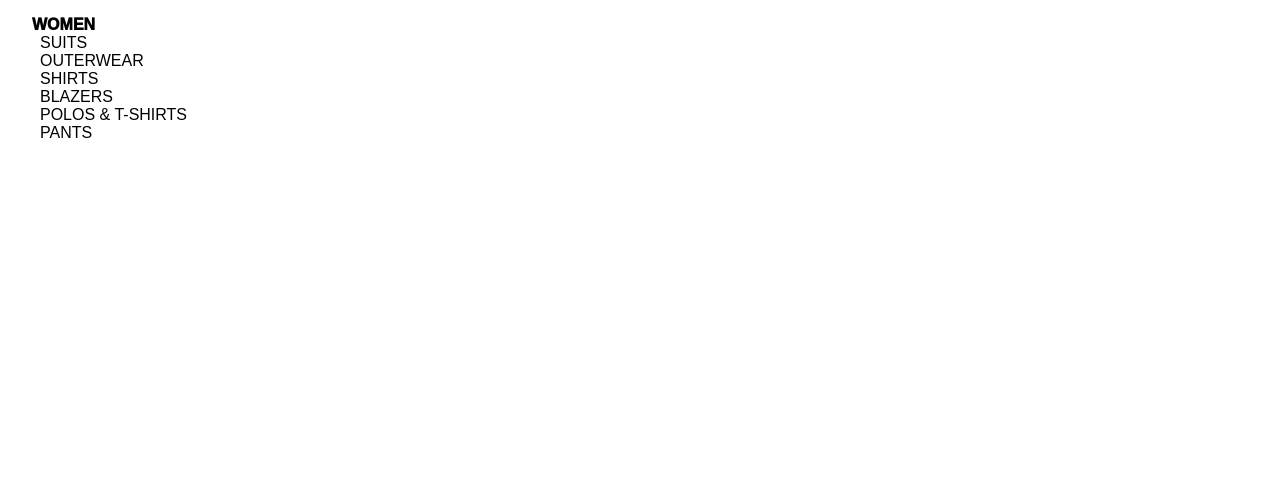
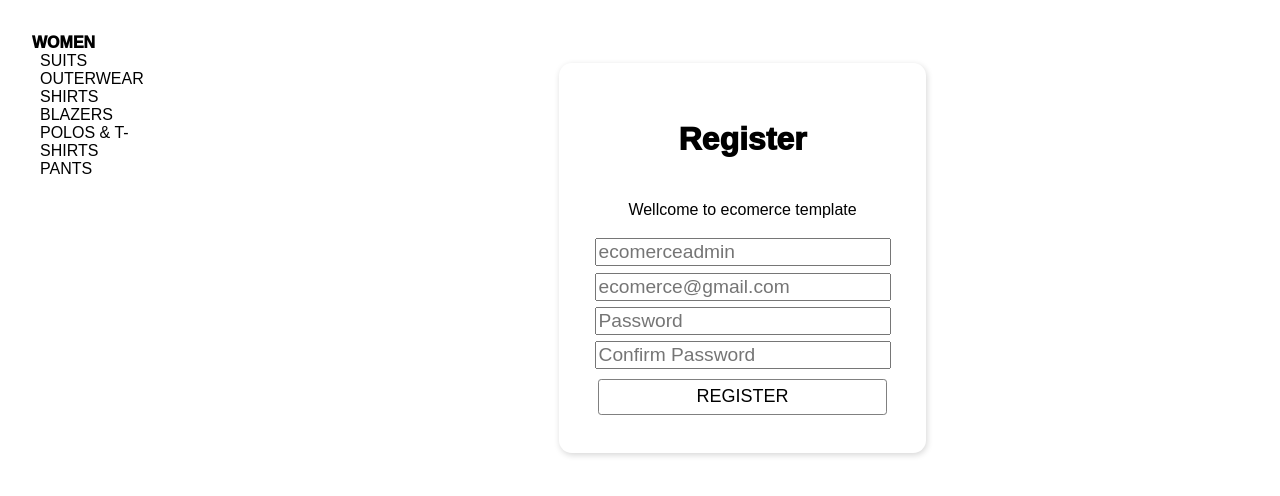
Before and after one commit to papiricoh/store_web, a Vue app: page /register in a window 1280 px wide. Shown: the part 302-798 px from the top of the page. Built offline with nearby package versions, Linux system fonts and the light colour scheme; a web font is replaced by a local one.

Commit message:
Added RegisterView

```diff
--- a/index.html
+++ b/index.html
@@ -6,6 +6,7 @@
     <meta name="viewport" content="width=device-width, initial-scale=1.0">
     <title>Vite App</title>
     <link rel="stylesheet" href="./src/assets/main.css">
+    <link rel="stylesheet" href="./src/assets/buttons.css">
   </head>
   <body>
     <div id="app"></div>
--- a/src/App.vue
+++ b/src/App.vue
@@ -13,7 +13,7 @@ import ProductMenu from './components/ProductMenu.vue';
       <img height="140" src="https://dieselpunkcore.com/wp-content/uploads/2014/06/logo-placeholder.png" alt="logo">
       <ul class="horizontal_menu">
         <li><RouterLink class="text_deco_none" to="/log-in">Log-In</RouterLink></li>
-        <li><RouterLink class="text_deco_none" to="/about">Register</RouterLink></li>
+        <li><RouterLink class="text_deco_none" to="/register">Register</RouterLink></li>
       </ul>
     </div>
   </header>
--- /dev/null
+++ b/src/assets/buttons.css
@@ -0,0 +1,15 @@
+button {
+    margin: .4rem;
+    padding: .4rem;
+    border: 1px solid grey;
+    background-color: transparent;
+    transition: .4s;
+    border-radius: .2rem;
+    font-size: large;
+}
+
+button:hover {
+    background-color: black;
+    color: white;
+    transition: .4s;
+}
--- a/src/assets/main.css
+++ b/src/assets/main.css
@@ -99,3 +99,10 @@ ul {
   width: 18rem;
   margin: .2rem;
 }
+
+.input_bar:focus-visible {
+  outline-color: black;
+  outline-offset: 0;
+  outline-width: 1px;
+  outline-style: solid;
+}
--- a/src/components/LogIn.vue
+++ b/src/components/LogIn.vue
@@ -5,6 +5,7 @@
             <p>Email And Password required</p>
             <input class="input_bar" type="email" placeholder="ecomerce@gmail.com">
             <input class="input_bar" type="password" placeholder="********">
+            <button>SUBMIT</button>
         </div>
     </div>
 </template>
--- /dev/null
+++ b/src/components/Register.vue
@@ -0,0 +1,13 @@
+<template>
+    <div class="flex_center">
+        <div class="box flex_column">
+            <h2 class="title">Register</h2>
+            <p>Wellcome to ecomerce template</p>
+            <input class="input_bar" type="text" placeholder="ecomerceadmin">
+            <input class="input_bar" type="email" placeholder="ecomerce@gmail.com">
+            <input class="input_bar" type="password" placeholder="Password">
+            <input class="input_bar" type="password" placeholder="Confirm Password">
+            <button>REGISTER</button>
+        </div>
+    </div>
+</template>
--- a/src/router/index.js
+++ b/src/router/index.js
@@ -1,6 +1,7 @@
 import { createRouter, createWebHistory } from 'vue-router'
 import HomeView from '../views/HomeView.vue'
 import LogInView from '../views/LogInView.vue'
+import RegisterView from '../views/RegisterView.vue'
 
 const router = createRouter({
   history: createWebHistory(import.meta.env.BASE_URL),
@@ -9,6 +10,11 @@ const router = createRouter({
       path: '/log-in',
       name: 'log-in',
       component: LogInView
+    },
+    {
+      path: '/register',
+      name: 'register',
+      component: RegisterView
     },
     {
       path: '/',
--- /dev/null
+++ b/src/views/RegisterView.vue
@@ -0,0 +1,9 @@
+
+<script setup>
+    import Register from '../components/Register.vue'
+</script>
+<template>
+    <main>
+        <Register />
+    </main>
+</template>
```
